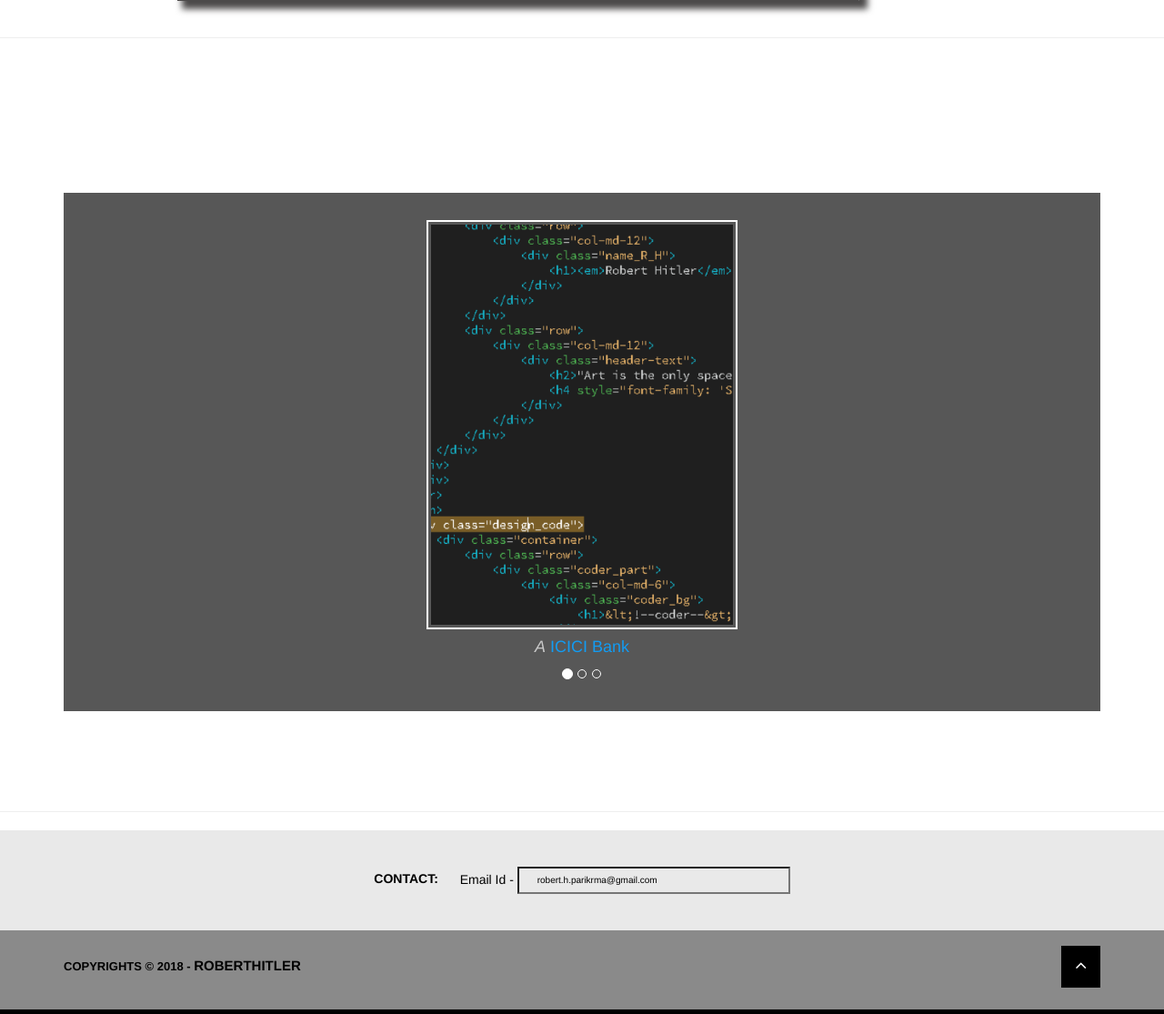
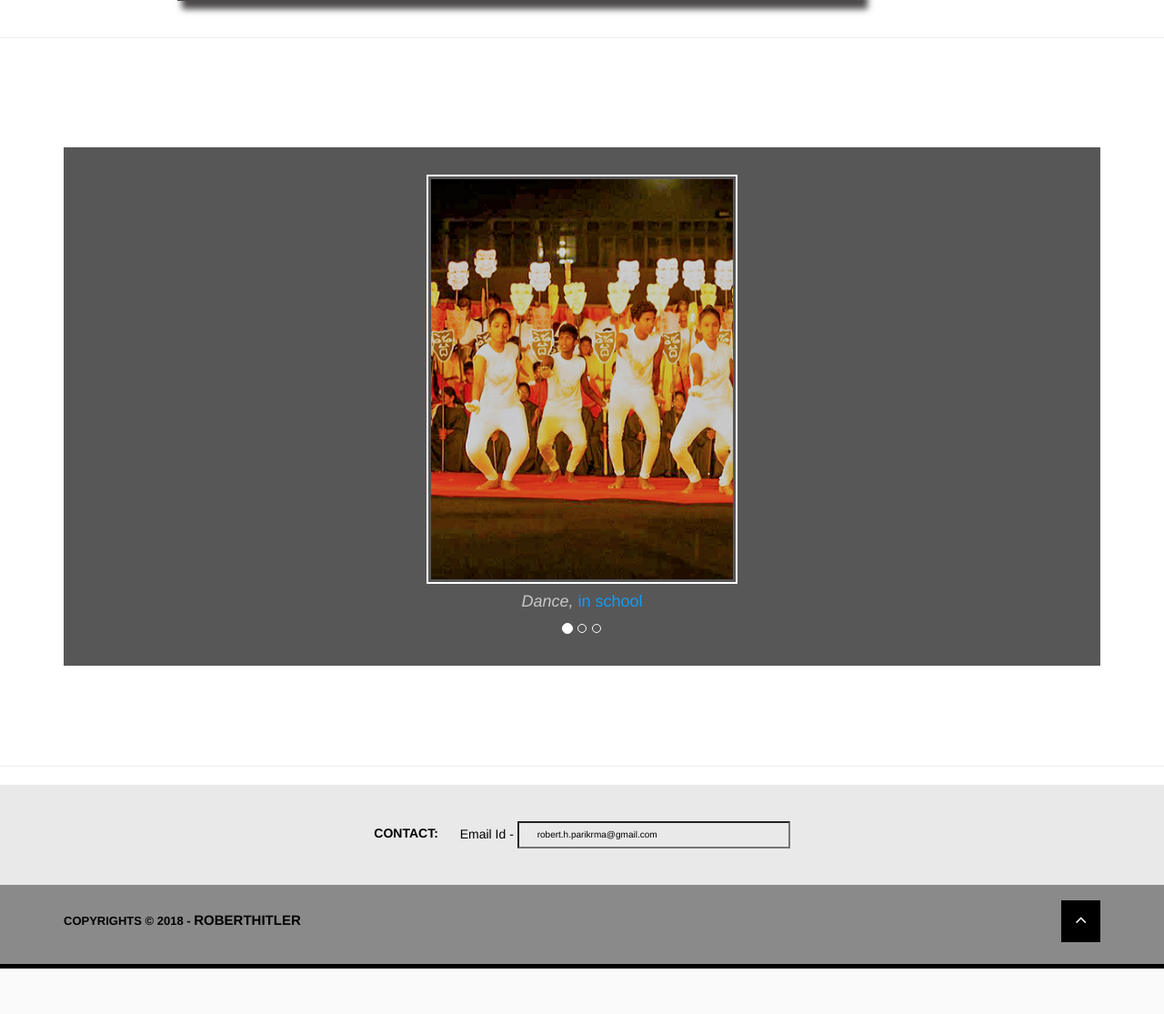
Before and after one commit to RobertHitler/RobertHitler.github.io, a PHP site: page /About_me.html in a window 1280 px wide; the page is wider, and only the part inside the window is pictured. Shown: the part 735-1850 px from the top of that part at 91% size. After the commit the page ends 1800 px from the top of that part, so only its background shows below. Run offline with PHP 8.4, Linux system fonts and the light colour scheme.

Commit message:
carousel_update

```diff
--- a/About_me.html
+++ b/About_me.html
@@ -86,23 +86,23 @@
 						<div class="carousel-inner">
 
 						  <div class="item text-center active">
-							<img src="images/code.PNG" alt="Los Angeles" class="center-block" >
+							<img src="images/dance1.png" alt="Los Angeles" class="center-block" >
 							<div class="testimon-caption">
-							  <h4><span>A</span> ICICI Bank</h4>
+							  <h4><span>Dance, </span> in school</h4>
 							</div>
 						  </div>
 
 						  <div class="item text-center ">
-							<img src="images/my_img_2.jpg" alt="Chicago" class="center-block" >
+							<img src="images/garland_art.png" alt="Chicago" class="center-block" >
 							<div class="testimon-caption">
-							  <h4><span>Senior Project Manager,</span> Quintiles</h4>
+							  <h4><span>Making Garland,</span> floral art</h4>
 							</div>
 						  </div>
 
 						  <div class="item text-center">
-							<img src="images/pune_workng.png" alt="New York" class="center-block" >
+							<img src="images/dance_2.png" alt="New York" class="center-block" >
 							<div class="testimon-caption">
-							  <h4><span>Data Analyst,</span> Google</h4>
+							  <h4><span>Dance</span></h4>
 							</div>
 						  </div>
 						</div>
--- a/css/style_1.css
+++ b/css/style_1.css
@@ -68,7 +68,7 @@
 /*==features==*/
 
 .interests{
-	margin: 150px 0px 100px 0px;
+	margin: 100px 0px;
 	background-attachment: fixed;
 	background-repeat: no-repeat;
 	background-size: cover;
```
Also changed, not shown: images/dance1.png (added), images/dance_2.png (added), images/garland_art.png.
